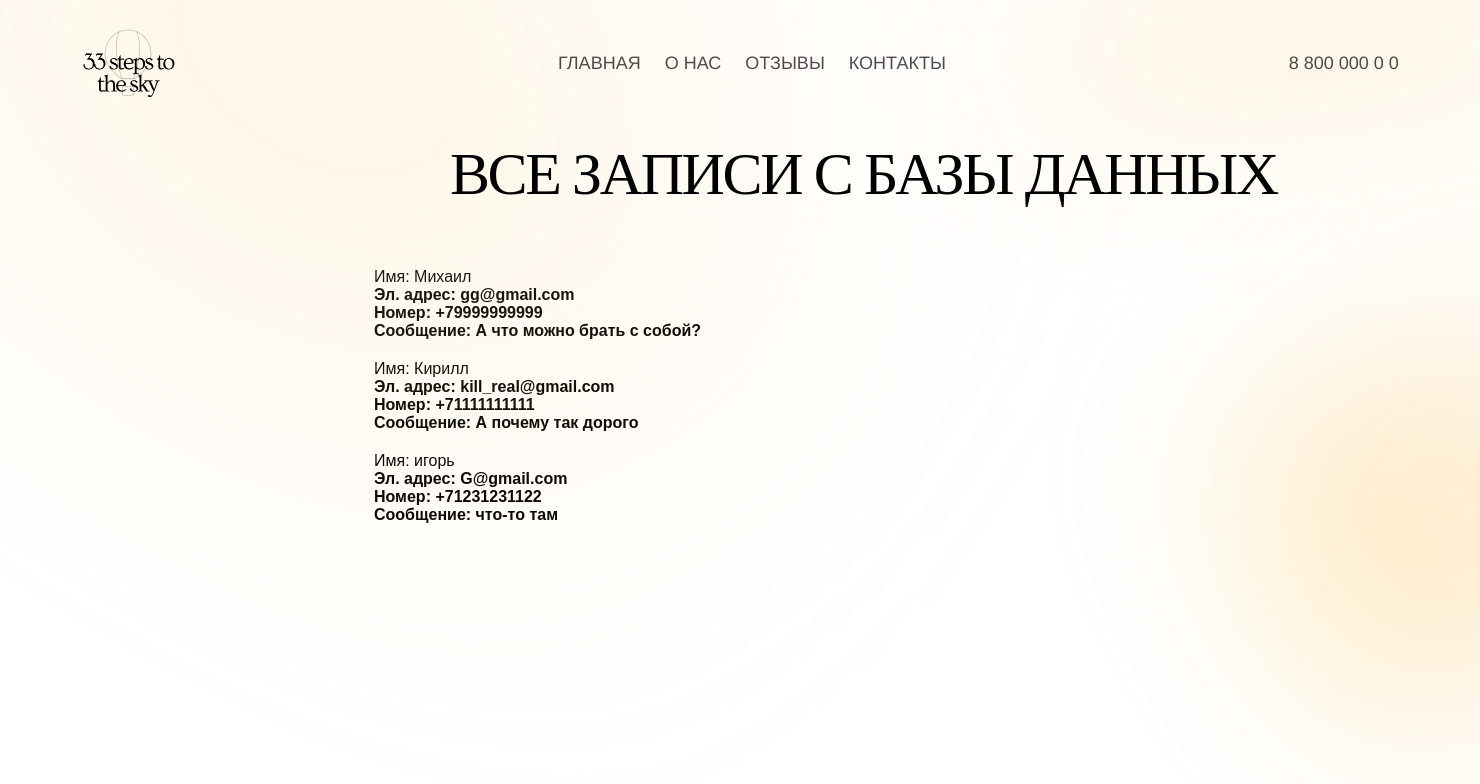
After one commit to Megatalios/web4, a Flask app: page /all_clients in a window 1480 px wide; the page is wider, and only the part inside the window is pictured. The commit adds this page. Shown: the top 784 px of that part. Run offline with Flask 3, Linux system fonts and the light colour scheme.

Commit message:
4th lab modification

```diff
--- a/app.py
+++ b/app.py
@@ -18,6 +18,11 @@ class Client(db.Model):
         return '<Client %r>' % self.id
 
 
+@app.route('/all_clients')
+def clients():
+    clients_ = Client.query.order_by(Client.id).all()
+    return render_template("database.html", clients_=clients_)
+
 @app.route('/')
 def index():
     return render_template("index.html")
@@ -33,6 +38,10 @@ def contacts():
     return render_template("contacts.html")
 
 
+@app.route('/success')
+def success():
+    return render_template("success.html")
+
 @app.route('/feedback', methods=["POST", "GET"])
 def feedback():
     if request.method == "POST":
@@ -45,10 +54,9 @@ def feedback():
         try:
             db.session.add(client)
             db.session.commit()
-            return redirect('/')
-
+            return redirect('/success')
         except:
-            return "При добавлении ваших данныхп произошла ошибка"
+            return "При добавлении ваших данных произошла ошибка"
     else:
         return render_template("feedback.html")
 
--- a/static/css/style.css
+++ b/static/css/style.css
@@ -1197,3 +1197,51 @@ th, td {
   text-align: center;
   border-bottom: 1px solid #ddd;
 }
+
+#database_container {
+font-family: sans-serif;
+width: 50%;
+margin-top:150px;
+
+}
+
+#text_db {
+position: absolute;
+width: 900px;
+height: 149px;
+left: 450px;
+top: 100px;
+
+font-family: 'Oswald';
+font-style: normal;
+font-weight: 500;
+font-size: 60px;
+line-height: 128.2%;
+/* or 77px */
+display: flex;
+align-items: center;
+letter-spacing: -0.04em;
+text-transform: uppercase;
+color: #000000;
+}
+
+.flex-container {
+  display: flex;
+  flex-direction: column;
+
+}
+
+.flex-container div {
+  width: 100px;
+  height: 100px;
+
+  font-size: 30px;
+  color: #fff;
+
+  padding: 1000px 200px;
+  box-sizing: border-box;
+}
+
+#db_inner {
+  margin-bottom:20px;
+}
--- a/templates/about_us.html
+++ b/templates/about_us.html
@@ -1,6 +1,6 @@
 {% extends 'base.html'%}
 
-{% block title %}О нас{% endblock %}
+{% block title %}Записи с БД{% endblock %}
 
 {% block body %}
 
@@ -14,7 +14,7 @@
                     <img src="static/images/logo.png" />
                 </div>
                 <nav class="header_navigation">
-                    <a href=".">ГЛАВНАЯ</a>
+                    <a href="/">ГЛАВНАЯ</a>
                     <a href="#">О НАС</a>
                     <a href="#">ОТЗЫВЫ</a>
                     <a href="/contacts">КОНТАКТЫ</a>
--- /dev/null
+++ b/templates/database.html
@@ -0,0 +1,38 @@
+{% extends 'base.html'%}
+
+{% block title %}Добро пожаловать!{% endblock %}
+
+{% block body %}
+        <header class="header_outer">
+            <div class="header_inner responsive_wrapper">
+                <div class="header_logo">
+                    <img src="/static/images/logo.png" />
+                </div>
+                <nav class="header_navigation">
+                    <a href="/">ГЛАВНАЯ</a>
+                    <a href="/about">О НАС</a>
+                    <a href="#">ОТЗЫВЫ</a>
+                    <a href="/contacts">КОНТАКТЫ</a>
+                </nav>
+                <div class="header_number">8 800 000 0 0</div>
+            </div>
+        </header>
+
+        <main>
+            <h1 id="text_db">Все записи с базы данных</h1>
+
+
+            <div class="container" id="database_container">
+                {% for el in clients_ %}
+                <div class="flex-container" id="db_inner">
+                    <h2>Имя: {{ el.name }}</h2>
+                    <p> <b>Эл. адрес: {{ el.mail }}</b></p>
+                    <p> <b>Номер: {{ el.phone_number }}</b></p>
+                    <p> <b>Сообщение: {{ el.message }}</b></p>
+                </div>
+                {% endfor %}
+            </div>
+
+        </main>
+
+{% endblock %}
```
Also changed, not shown: templates/success.html (added, +27 -0 lines), instance(not)/blog.db (added), instance/blog.db.
